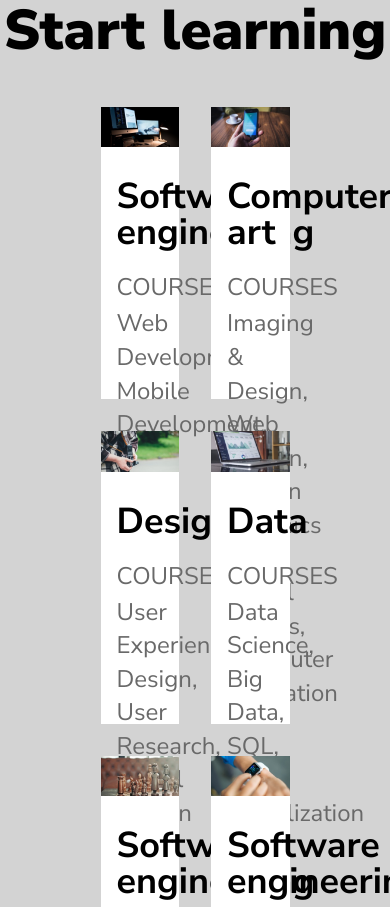
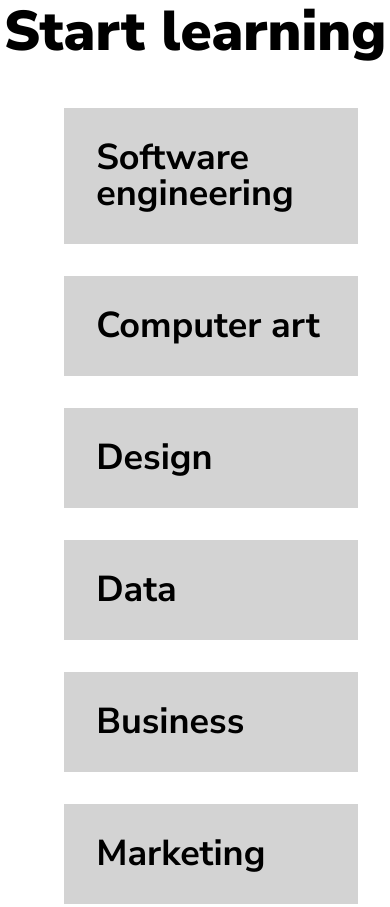
Before and after one commit to jkang215/ColmarAcademy, a plain HTML site: page index.html in a window 390 px wide. Shown: the part 2693-3600 px from the top of the page. Drawn offline with Linux system fonts and the light colour scheme.

Commit message:
Adjusted mobile styling for courses

```diff
--- a/index.html
+++ b/index.html
@@ -114,7 +114,7 @@
         <div class="course">
           <img src="./resources/images/course-business.jpg" alt="Image: business course">
           <div class="course-content">
-            <h4>Software engineering</h4>
+            <h4>Business</h4>
             <span class="courses">COURSES</span>
             <span class="description">Product Development, Business Development, Startup</span>
           </div>
@@ -122,7 +122,7 @@
         <div class="course">
           <img src="./resources/images/course-marketing.jpg" alt="Image: marketing course">
           <div class="course-content">
-            <h4>Software engineering</h4>
+            <h4>Marketing</h4>
             <span class="courses">COURSES</span>
             <span class="description">Analytics, Content Marketing, Mobile Marketing</span>
           </div>
--- a/resources/css/style.css
+++ b/resources/css/style.css
@@ -326,7 +326,37 @@ h4 {
 }
 
 @media only screen and (max-width: 540px) {
+  .learning {
+    background-color: white;
+    border-top: 1px lightgrey solid;
+  }
 
+  .course-list {
+    display: flex;
+    flex-direction: column;
+  }
+
+  .course img,
+  .course-content .courses,
+  .course-content .description {
+    display: none;
+  }
+
+  .course-list .course {
+    display: flex;
+    flex-direction: column;
+    margin: 16px;
+    width: 100%;
+  }
+
+  .course .course-content {
+    background-color: lightgrey;
+    height: auto;
+  }
+
+  .course-content h4 {
+    margin: 16px;
+  }
 }
 
 /* Thesis section */
```
